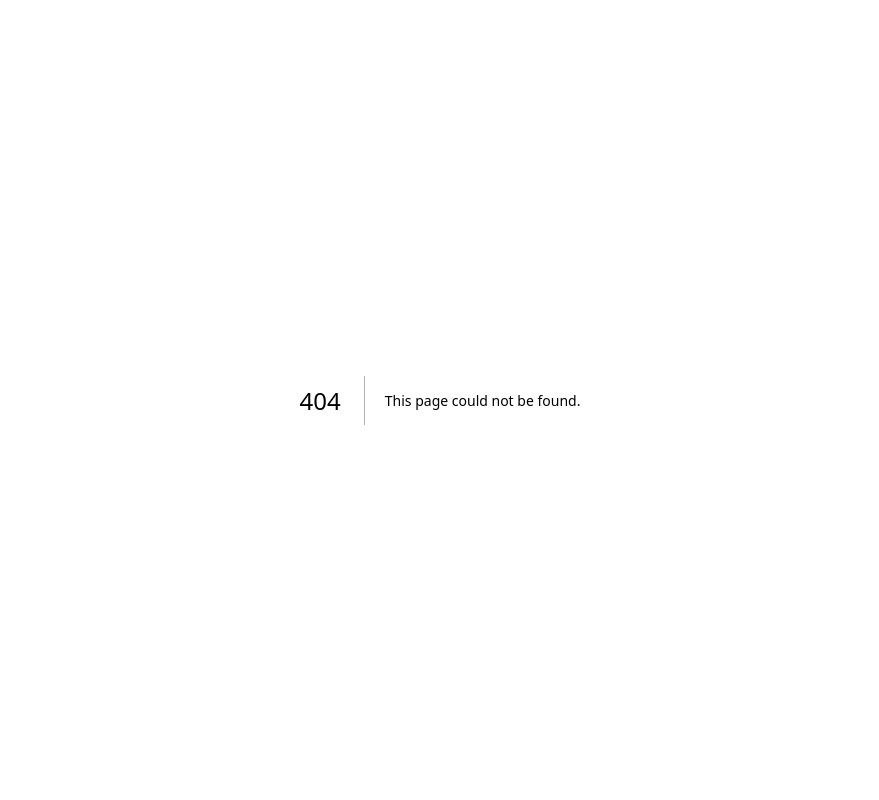
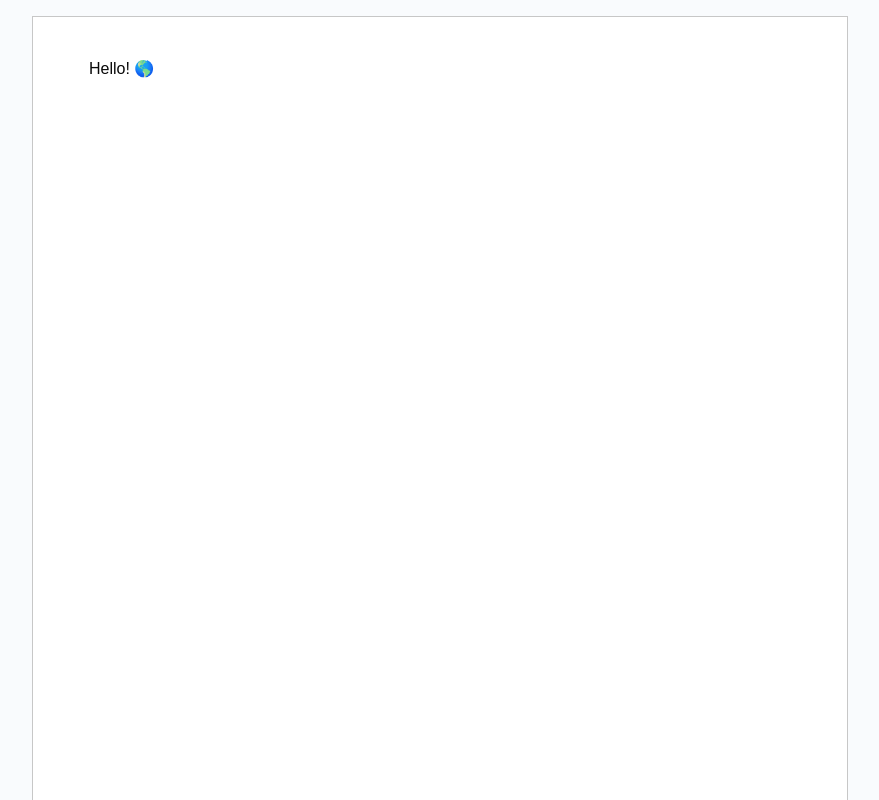
Before and after one commit to kamran181/Nunchai-Notes, a Next.js app: page /documents/234 in a window 1280 px wide. Before the commit this address had no page. Shown: the top 800 px of the page, without its empty margins (200-1079 px from the left). Built offline with nearby package versions, Linux system fonts and the light colour scheme.

Commit message:
added tiptap edito

```diff
--- a/package.json
+++ b/package.json
@@ -37,6 +37,11 @@
     "@radix-ui/react-toggle": "^1.1.0",
     "@radix-ui/react-toggle-group": "^1.1.0",
     "@radix-ui/react-tooltip": "^1.1.4",
+    "@tiptap/extension-task-item": "^2.10.2",
+    "@tiptap/extension-task-list": "^2.10.2",
+    "@tiptap/pm": "^2.10.2",
+    "@tiptap/react": "^2.10.2",
+    "@tiptap/starter-kit": "^2.10.2",
     "class-variance-authority": "^0.7.1",
     "clsx": "^2.1.1",
     "cmdk": "^1.0.0",
--- /dev/null
+++ b/src/app/documents/[documentId]/editor.tsx
@@ -0,0 +1,35 @@
+'use client'
+
+import { useEditor, EditorContent } from '@tiptap/react'
+import StarterKit from '@tiptap/starter-kit'
+import TaskItem from '@tiptap/extension-task-item'
+import TaskList from '@tiptap/extension-task-list'
+
+export const Editor = () => {
+
+  const editor = useEditor({
+    editorProps:{
+      attributes:{
+        style: "padding-left:56px; padding-right:56px;",
+        class : "focus:outline-none print:border-0 bg-white border border-[#C7C7C7] flex flex-col min-h-[1054px] w-[816px] pt-10 pr-14 pb-10 cursor-text"
+      }
+    },
+    extensions: [
+        StarterKit,
+        TaskList,
+        TaskItem.configure({
+          nested: true,
+         }),
+    ],
+    content: '<p>Hello! 🌎️</p>',
+  })
+
+  return(
+    <div className='size-full overflow-x-auto bg-[#F9FBFD] px-4 print:p-0 print:bg-white print:overflow-visible'>
+    <div className='min-w-max flex justify-center w-[816px] py-4 print:py-0 mx-auto print:w-full print:min-w-0'>
+      <EditorContent editor={editor} />
+    </div>
+    </div>
+  )
+
+}
--- /dev/null
+++ b/src/app/documents/[documentId]/page.tsx
@@ -0,0 +1,16 @@
+import { Editor } from "./editor";
+
+interface DocumentIdPageProps {
+    params: Promise<{documentId:string}>
+};
+
+const DocumentIdPage = async({params}:DocumentIdPageProps) => {
+    const {documentId} = await params;
+  return (
+    <div className="min-h-screen bg-[#FAFBFD]">
+        <Editor/>
+    </div>
+  )
+}
+
+export default DocumentIdPage;
--- /dev/null
+++ b/src/app/documents/page.tsx
@@ -0,0 +1,7 @@
+const DocumentPage = () => {
+  return (
+    <div>Document Page</div>
+  )
+}
+
+export default DocumentPage;
--- a/src/app/globals.css
+++ b/src/app/globals.css
@@ -86,3 +86,57 @@
     @apply bg-background text-foreground;
   }
 }
+
+.tiptap{
+  ul,
+  ol {
+    padding: 0 1rem;
+    margin: 1.25rem 1rem 1.25rem 0.4rem;
+  }
+   ul li  {
+   list-style-type: disc;
+   p {
+      margin-top: 0.25em;
+      margin-bottom: 0.25em;
+    }
+   }
+
+   ol li  {
+    list-style-type: decimal;
+    p {
+       margin-top: 0.25em;
+       margin-bottom: 0.25em;
+     }
+    }
+
+     /* Task list specific styles */
+  ul[data-type="taskList"] {
+    list-style: none;
+    margin-left: 0;
+    padding: 0;
+
+    li {
+      align-items: flex-start;
+      display: flex;
+
+      > label {
+        flex: 0 0 auto;
+        margin-right: 0.5rem;
+        user-select: none;
+      }
+
+      > div {
+        flex: 1 1 auto;
+      }
+    }
+
+    input[type="checkbox"] {
+      cursor: pointer;
+    }
+
+    ul[data-type="taskList"] {
+      margin: 0;
+    }
+  }
+
+}
--- a/src/app/page.tsx
+++ b/src/app/page.tsx
@@ -1,10 +1,10 @@
-import { Button } from '@/components/ui/button'
+import Link from 'next/link';
 import React from 'react'
 
 const Home = () => {
   return (
-    <div className='flex min-h-screen items-center justify-center bg-pink-500'>
-      <Button size={'lg'}>Click Me</Button>
+    <div className='flex min-h-screen items-center justify-center'>
+    <h5>Please <Link href={'/documents/234'}><span className='text-blue-500 underline'>Click Here</span></Link> to go to documents id page</h5>
     </div>
   )
 }
```
Also changed, not shown: 1 other file (tests, documents, lock files or other folders).
